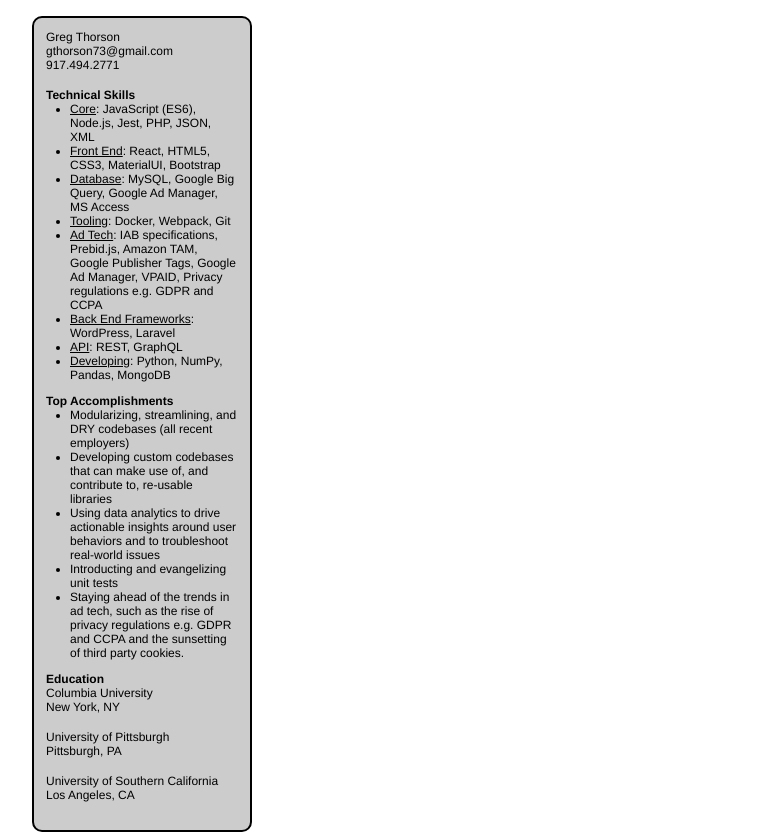
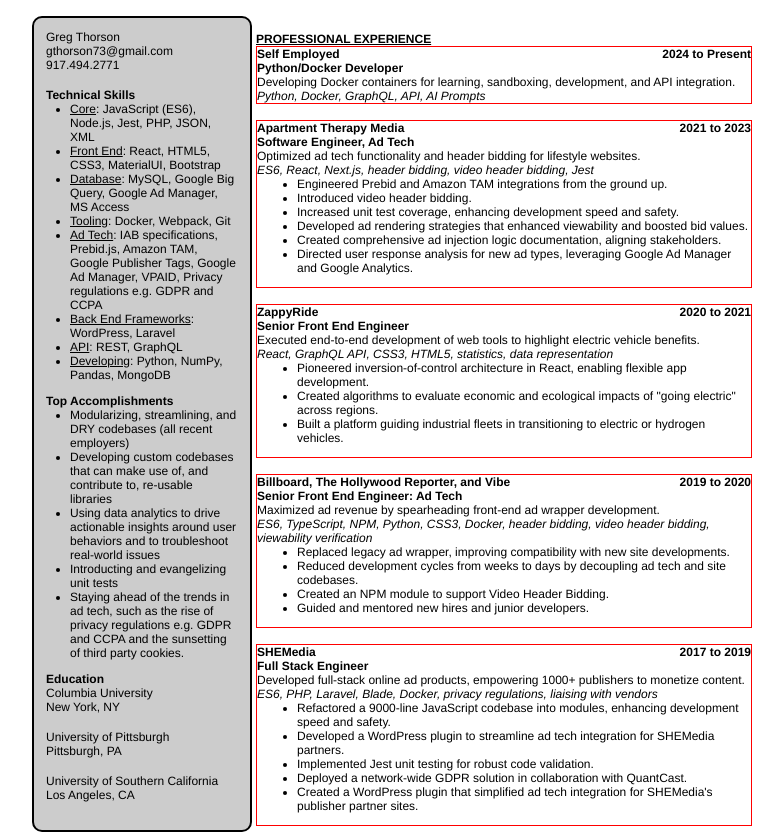
Before and after one commit to Engywook2005/rsm_json_based, a website built with webpack: page public/index.html in a window 1280 px wide. Shown: the top 834 px of the page, without its empty margins (248-1031 px from the left). Built offline with nearby package versions, Linux system fonts and the light colour scheme.

Commit message:
Getting there with this

```diff
--- a/scss/style.scss
+++ b/scss/style.scss
@@ -22,6 +22,7 @@
     }
 
     .sidebar {
+      float: left;
       width: 2in;
       background-color: $light-gray;
       padding: 0.75rem;
@@ -47,14 +48,13 @@
       text-transform: uppercase;
       text-decoration: underline;
       margin-top: $vertical-separation;
-    }
-
-    .title.experience, .position {
-      width: 100%;
+      margin-left: calc(2in + 2rem);
     }
 
     .position {
       margin-bottom: $vertical-separation;
+      margin-left: calc(2in + 2rem);
+      border: solid #ff0000 1px;
 
       .employer_duration, .job_title {
         font-weight: bold;
```
